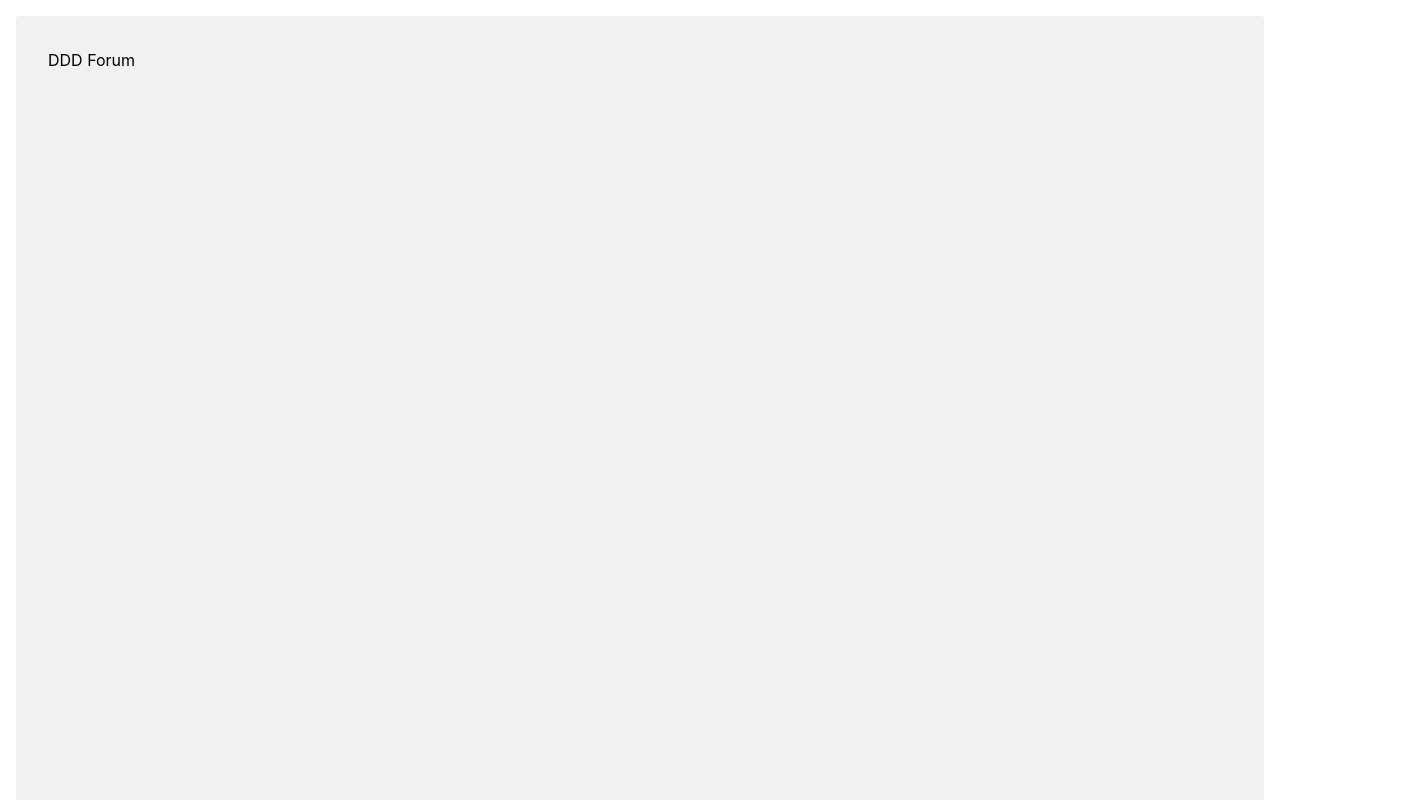
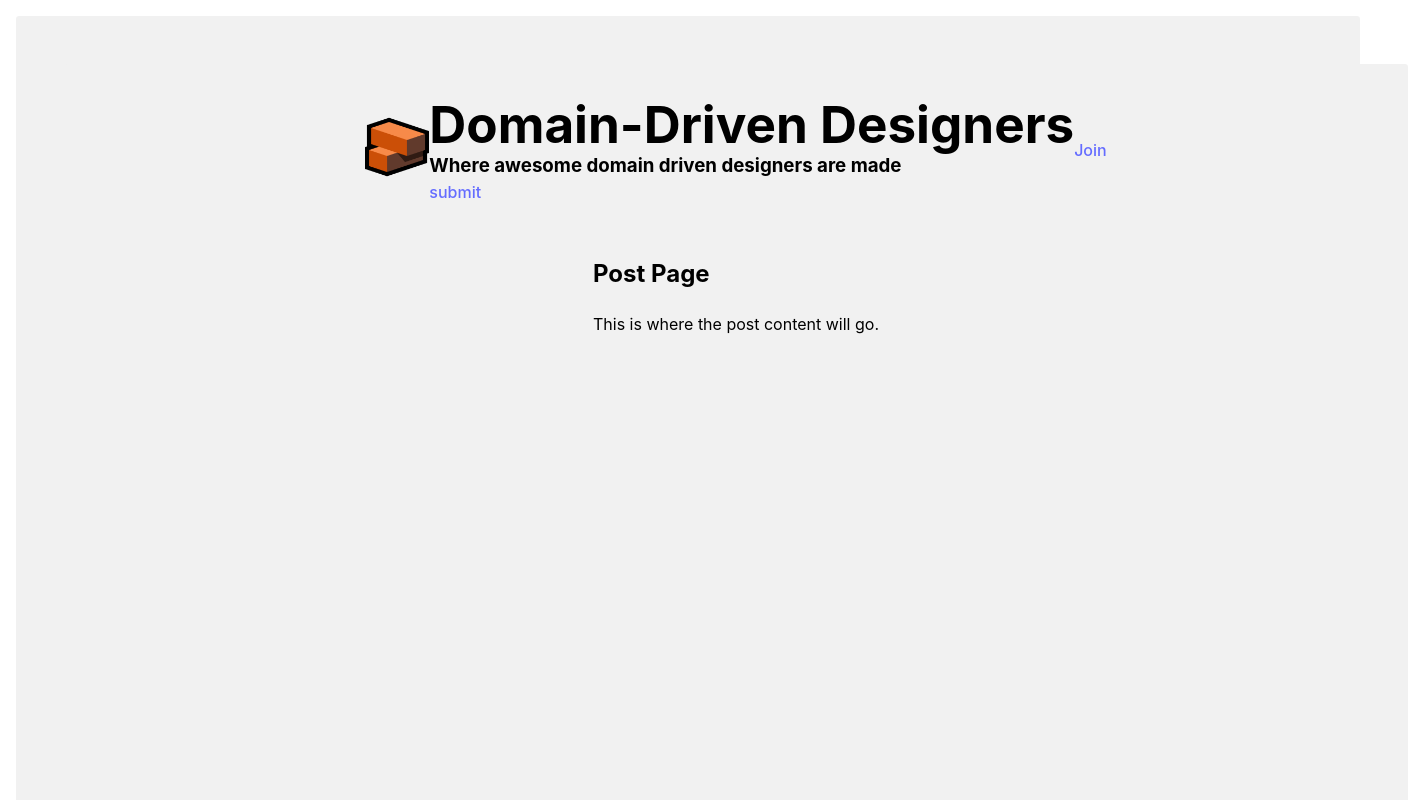
Before and after one commit to arnaudmercier/ddd-forum, a React (Vite) app in the folder frontend/: page / in a window 1280 px wide. Shown: the top 800 px of the page, 1408 px wide, since content can reach past the window. Built offline with nearby package versions, Linux system fonts and the light colour scheme.

Commit message:
feat: add routes and layout

```diff
--- a/frontend/src/App.css
+++ b/frontend/src/App.css
@@ -29,6 +29,7 @@ body {
     display: flex;
     margin: 2rem;
     flex-direction: column;
+    align-items: center;
 }
 
 .post-item-downvote > img {
@@ -123,9 +124,11 @@ body {
     will-change: filter;
     transition: filter 300ms;
 }
+
 .logo:hover {
     filter: drop-shadow(0 0 2em #646cffaa);
 }
+
 .logo.react:hover {
     filter: drop-shadow(0 0 2em #61dafbaa);
 }
@@ -178,10 +181,10 @@ body {
     display: block;
     padding: 0.6rem 1rem;
     border-radius: 3px;
-  border: 3px solid rgba(0,0,0,.79);
+    border: 3px solid rgba(0, 0, 0, .79);
     width: 100%;
     margin-bottom: 0.5rem;
-  color: rgba(0,0,0,.84);
+    color: rgba(0, 0, 0, .84);
     -webkit-transition: all .2s;
     transition: all .2s;
     font-size: 1rem;
--- a/frontend/src/App.tsx
+++ b/frontend/src/App.tsx
@@ -1,11 +1,19 @@
 import './App.css'
+import {BrowserRouter, Route, Routes} from "react-router-dom";
+import {MainPage} from "./pages/mainPage.tsx";
+import {Registration} from "./pages/registration.tsx";
 
 function App() {
 
     return (
         <>
             <div>
-                DDD Forum
+                <BrowserRouter>
+                    <Routes>
+                        <Route path="/" element={<MainPage/>}/>
+                        <Route path="/register" element={<Registration/>}/>
+                    </Routes>
+                </BrowserRouter>
             </div>
         </>
     )
--- /dev/null
+++ b/frontend/src/pages/header.tsx
@@ -0,0 +1,19 @@
+import { Link } from "react-router-dom";
+
+export const Header = () => {
+    return (
+        <header id="header" className="flex align-center">
+            <div id="app-logo">
+                <img src="../assets/dddforumlogo.png"/>
+            </div>
+            <div id="title-container">
+                <h1>Domain-Driven Designers</h1>
+                <h3>Where awesome domain driven designers are made</h3>
+                <a href="/submit">submit</a>
+            </div>
+            <div id="header-action-button">
+                <Link to="/register">Join</Link>
+            </div>
+        </header>
+    )
+}
--- /dev/null
+++ b/frontend/src/pages/mainPage.tsx
@@ -0,0 +1,13 @@
+import {Header} from "./header.tsx";
+import {Post} from "./post.tsx";
+
+export const MainPage = () => {
+    return (
+        <div id="root">
+            <Header/>
+            <div className="content-container">
+                <Post/>
+            </div>
+        </div>
+    )
+}
--- /dev/null
+++ b/frontend/src/pages/post.tsx
@@ -0,0 +1,8 @@
+export const Post = () => {
+    return (
+        <div>
+            <h2>Post Page</h2>
+            <p>This is where the post content will go.</p>
+        </div>
+    )
+}
--- /dev/null
+++ b/frontend/src/pages/registration.tsx
@@ -0,0 +1,8 @@
+export const Registration = () => {
+    return (
+        <div>
+            <h2>Registration Page</h2>
+            <p>This is where the registration form will go.</p>
+        </div>
+    )
+}
```
Lines whose indentation alone changed are shown as unchanged.
